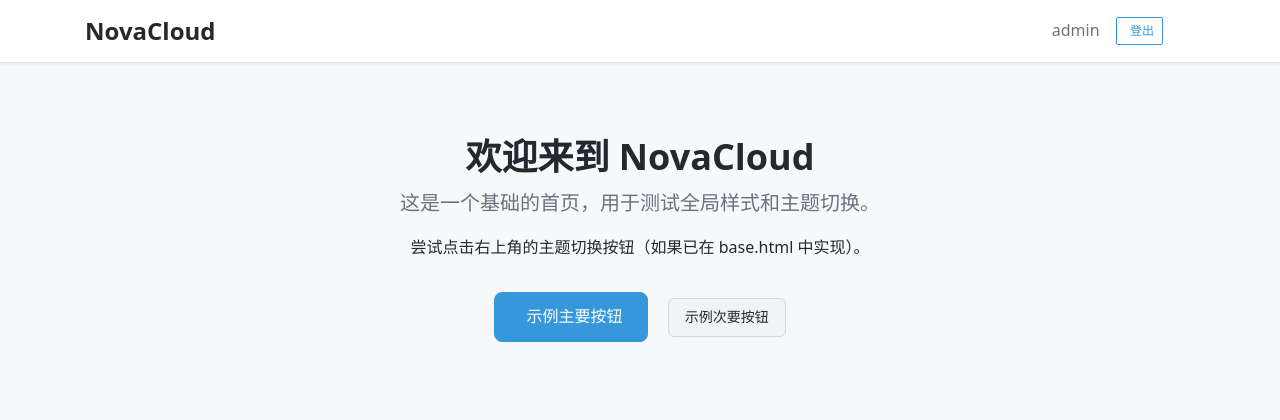
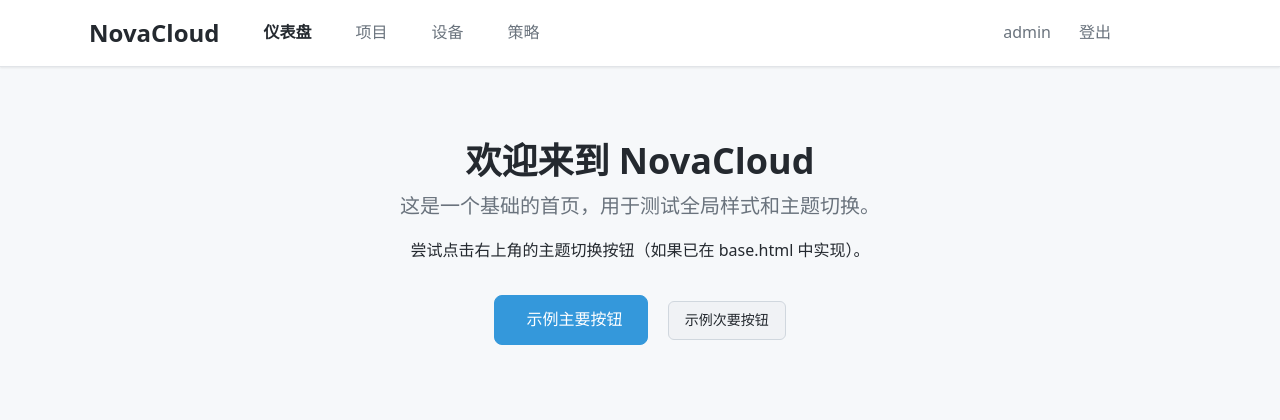
Before and after one commit to Miraitowa-la/NovaCloud, a Django app: page / in a window 1280 px wide. Shown: the top 420 px of the page. Run offline with Django 5.2, Linux system fonts and the light colour scheme; a user stored in the database is signed in.

Commit message:
第三阶段：用户认证系统与账户管理前端界面 步骤 3.4：导航栏基础结构与用户状态显示

```diff
--- a/static/css/style.css
+++ b/static/css/style.css
@@ -555,10 +555,17 @@ strong, b {
     font-size: 1.2rem;
     padding: 0.5rem;
     transition: color 0.15s ease-in-out;
+    display: flex;
+    align-items: center;
+    justify-content: center;
+    width: 2.5rem;
+    height: 2.5rem;
+    border-radius: 50%;
 }
 
 .theme-toggle:hover {
     color: var(--text-default);
+    background-color: var(--background-hover);
 }
 
 /* 导航栏样式 */
@@ -577,6 +584,11 @@ strong, b {
     font-weight: 600;
     color: var(--text-default);
     margin-right: 1.5rem;
+}
+
+.navbar-brand i {
+    color: var(--color-primary);
+    margin-right: 0.25rem;
 }
 
 .navbar-nav {
@@ -610,6 +622,39 @@ strong, b {
 }
 
 .nav-link.active i {
+    color: var(--color-primary);
+}
+
+.nav-link i {
+    margin-right: 0.25rem;
+}
+
+/* 用户状态区域 */
+.user-profile {
+    display: flex;
+    align-items: center;
+    padding: 0.25rem 0.75rem;
+    margin-right: 0.5rem;
+    border-radius: var(--border-radius-md);
+}
+
+.user-profile .fa-stack {
+    font-size: 1.2rem;
+    margin-right: 0.5rem;
+    color: var(--text-muted);
+}
+
+.user-profile .text-muted {
+    margin-right: 1rem;
+}
+
+.user-profile .nav-link {
+    padding: 0.25rem 0.5rem;
+    color: var(--text-muted);
+}
+
+.user-profile .nav-link:hover {
+    background-color: transparent;
     color: var(--color-primary);
 }
 
@@ -946,3 +991,9 @@ body.dark-mode .alert-info {
     border-bottom-left-radius: calc(var(--border-radius-lg) - 1px);
     border-bottom-right-radius: calc(var(--border-radius-lg) - 1px);
 }
+
+/* 导航栏中的注册按钮 */
+.nav-register-btn {
+    margin-left: 0.5rem;
+    padding: 0.375rem 0.75rem;
+}
--- a/templates/base.html
+++ b/templates/base.html
@@ -21,28 +21,68 @@
         {% block navbar %}
         <nav class="navbar">
             <div class="container d-flex justify-content-between align-items-center">
-                <a href="{% url 'core:index' %}" class="navbar-brand">NovaCloud</a>
+                <!-- 品牌/Logo -->
+                <a href="{% url 'core:index' %}" class="navbar-brand">
+                    <i class="fas fa-cloud"></i> NovaCloud
+                </a>
 
+                <!-- 主要导航链接 (左侧) -->
+                <ul class="navbar-nav mr-auto">
+                    <li class="nav-item">
+                        <a class="nav-link {% if request.resolver_match.view_name == 'core:index' %}active{% endif %}" href="{% url 'core:index' %}">
+                            <i class="fas fa-tachometer-alt"></i> 仪表盘
+                        </a>
+                    </li>
+                    <li class="nav-item">
+                        <a class="nav-link" href="#">
+                            <i class="fas fa-cubes"></i> 项目
+                        </a>
+                    </li>
+                    <li class="nav-item">
+                        <a class="nav-link" href="#">
+                            <i class="fas fa-microchip"></i> 设备
+                        </a>
+                    </li>
+                    <li class="nav-item">
+                        <a class="nav-link" href="#">
+                            <i class="fas fa-cogs"></i> 策略
+                        </a>
+                    </li>
+                </ul>
+
+                <!-- 用户状态区域与主题切换 (右侧) -->
                 <div class="d-flex align-items-center">
-                    <!-- 用户认证状态 -->
                     {% if user.is_authenticated %}
-                        <span class="mr-3 text-muted">
-                            <i class="fas fa-user"></i> {{ user.username }}
+                        <div class="user-profile">
+                            <!-- 用户头像占位符 -->
+                            <span class="fa-stack fa-1x">
+                                <i class="fas fa-circle fa-stack-2x"></i>
+                                <i class="fas fa-user fa-stack-1x fa-inverse"></i>
                             </span>
-                        <a href="{% url 'accounts:logout' %}" class="btn btn-outline-primary btn-sm mr-3">
+                            <!-- 用户名 -->
+                            <span class="text-muted">{{ user.username }}</span>
+                            <!-- 登出链接 -->
+                            <a href="{% url 'accounts:logout' %}" class="nav-link">
                                 <i class="fas fa-sign-out-alt"></i> 登出
                             </a>
+                        </div>
                     {% else %}
-                        <a href="{% url 'accounts:login' %}" class="btn btn-outline-primary btn-sm mr-2">
+                        <ul class="navbar-nav">
+                            <li class="nav-item">
+                                <a class="nav-link" href="{% url 'accounts:login' %}">
                                     <i class="fas fa-sign-in-alt"></i> 登录
                                 </a>
-                        <a href="{% url 'accounts:register' %}" class="btn btn-primary btn-sm mr-3">
-                            <i class="fas fa-user-plus"></i> 注册
+                            </li>
+                            <li class="nav-item">
+                                <a class="btn btn-primary btn-sm nav-register-btn" href="{% url 'accounts:register' %}">
+                                    注册
                                 </a>
+                            </li>
+                        </ul>
                     {% endif %}
 
                     <!-- 主题切换按钮 -->
-                    <button id="themeToggleBtn" class="theme-toggle">
+                    <button id="themeToggleBtn" class="theme-toggle ml-3">
                         <i class="fas fa-moon"></i>
                     </button>
                 </div>
@@ -53,6 +93,14 @@
 
     <!-- 主内容区域 -->
     <main class="container py-4">
+        {% if messages %}
+            {% for message in messages %}
+                <div class="alert {% if message.tags == 'success' %}alert-success{% elif message.tags == 'error' %}alert-danger{% elif message.tags == 'info' %}alert-info{% else %}alert-info{% endif %} mb-4">
+                    {{ message }}
+                </div>
+            {% endfor %}
+        {% endif %}
+
         {% block content %}
         <!-- 页面内容将在子模板中实现 -->
         {% endblock content %}
```
Lines whose indentation alone changed are shown as unchanged.
